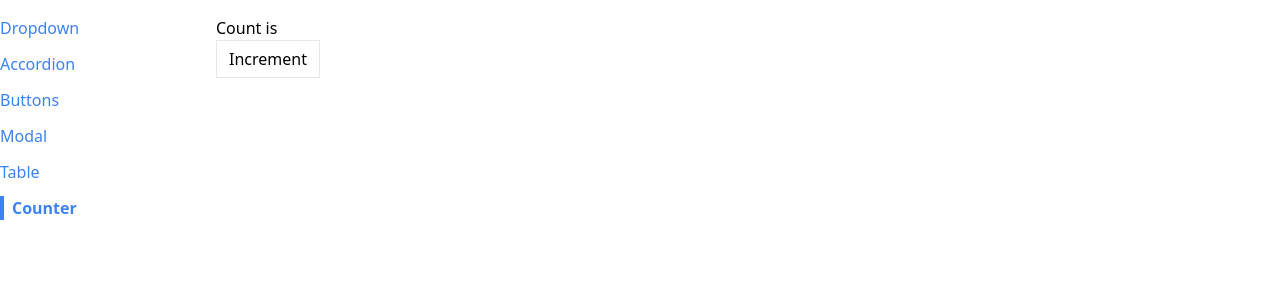
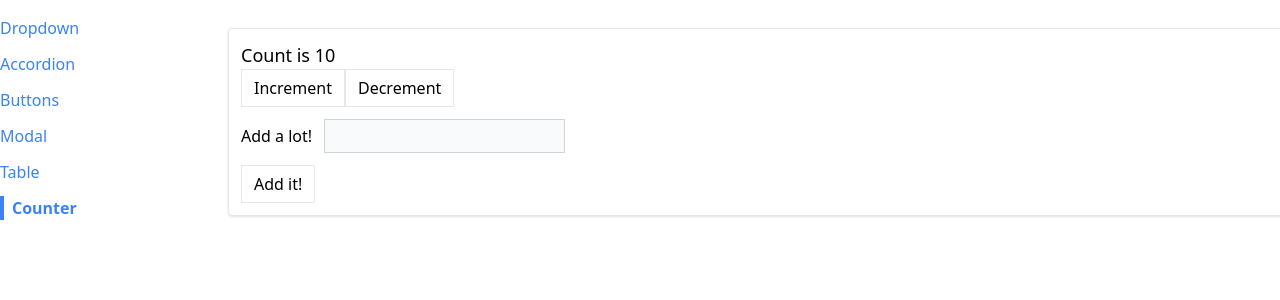
Before and after one commit to lior-ashkenazi/Modern-React-with-Redux, a React (Create React App) app in the folder comps/: page /counter in a window 1280 px wide. Shown: the top 300 px of the page. Built offline with nearby package versions, Linux system fonts and the light colour scheme.

Commit message:
Completed Section 18

```diff
--- a/comps/package.json
+++ b/comps/package.json
@@ -7,6 +7,7 @@
     "@testing-library/react": "^13.4.0",
     "@testing-library/user-event": "^13.5.0",
     "classnames": "^2.3.2",
+    "immer": "^9.0.16",
     "prop-types": "^15.8.1",
     "react": "^18.2.0",
     "react-dom": "^18.2.0",
--- a/comps/src/pages/CounterPage.js
+++ b/comps/src/pages/CounterPage.js
@@ -1,17 +1,101 @@
+import produce from 'immer';
+// NOT all projects going to use immer
+// remember how to use useReducer without it
+import {useReducer} from 'react';
 import Button from '../components/Button';
-import useCounter from '../hooks/use-counter';
+import Panel from '../components/Panel';
 
+const INCREMENT_COUNT = 'increment';
+const DECREMENT_COUNT = 'decrement';
+const SET_VALUE_TO_ADD = 'change-value-to-add';
+const ADD_VALUE_TO_COUNT = 'add-value-to-count';
+
+const reducer = (state, action) => {
+    switch (action.type) {
+        case INCREMENT_COUNT:
+            state.count = state.count + 1;
+            return;
+        case DECREMENT_COUNT:
+            state.count = state.count - 1;
+            return;
+        case SET_VALUE_TO_ADD:
+            state.valueToAdd = state.valueToAdd + action.payload;
+            return;
+        case ADD_VALUE_TO_COUNT:
+            // Previously, we wrote *here* in the reducer the logic for the
+            // updated value because we'd concentrated in one place
+            // in our code the logic of execution - as it
+            // saving replicability, as well as bounds the reducer
+            // functionality to a set of specific actions as desired
+            state.count = state.count + state.valueToAdd;
+            state.valueToAdd = 0;
+            return;
+        default:
+            throw new Error('unexpected action type: ' + action.type);
+    }
+};
 
 function CounterPage({initialCount}) {
-    const {count, increment} = useCounter();
+    // const [count, setCount] = useState(initialCount);
+    // const [valueToAdd, setValueToAdd] = useState(0);
+    const [state, dispatch] = useReducer(produce(reducer), {
+        count: initialCount,
+        valueToAdd: 0
+    });
+
+    const increment = () => {
+        dispatch({
+            type: INCREMENT_COUNT
+        });
+    };
+
+    const decrement = () => {
+        dispatch({
+            type: DECREMENT_COUNT
+        });
+    };
+
+    const handleChange = (event) => {
+        // the input could be NaN (for example, user deletes
+        // the value there) so with added || 0 as "safety" value
+        // (note that NaN is falsy value and || will return the
+        // last falsy value which is 0
+        const value = parseInt(event.target.value) || 0;
+
+        dispatch({
+            type: SET_VALUE_TO_ADD,
+            payload: value,
+        });
+    };
+
+    const handleSubmit = (event) => {
+        event.preventDefault();
+
+        dispatch({
+            type: ADD_VALUE_TO_COUNT
+        });
+    };
 
     return (
-        <div>
-            <h1>Count is {count}</h1>
-            <Button onClick={increment}>
-                Increment
-            </Button>
-        </div>
+        <Panel className="m-3">
+            <h1 className="text-lg">Count is {state.count}</h1>
+            <div className="flex flex-row">
+                <Button onClick={increment}>
+                    Increment
+                </Button>
+                <Button onClick={decrement}>
+                    Decrement
+                </Button>
+            </div>
+            <form onSubmit={handleSubmit}>
+                <label>Add a lot!</label>
+                <input value={state.valueToAdd || ''}
+                       onChange={handleChange}
+                       type="number"
+                       className="p-1 m-3 bg-gray-50 border border-gray-300"/>
+                <Button>Add it!</Button>
+            </form>
+        </Panel>
     );
 }
 
```
Also changed, not shown: 1 other file (tests, documents, lock files or other folders).
